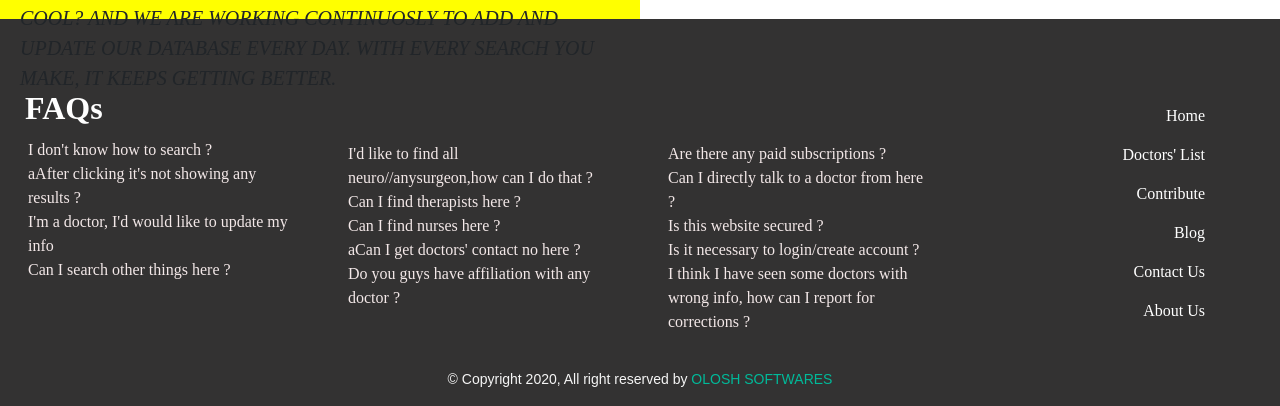
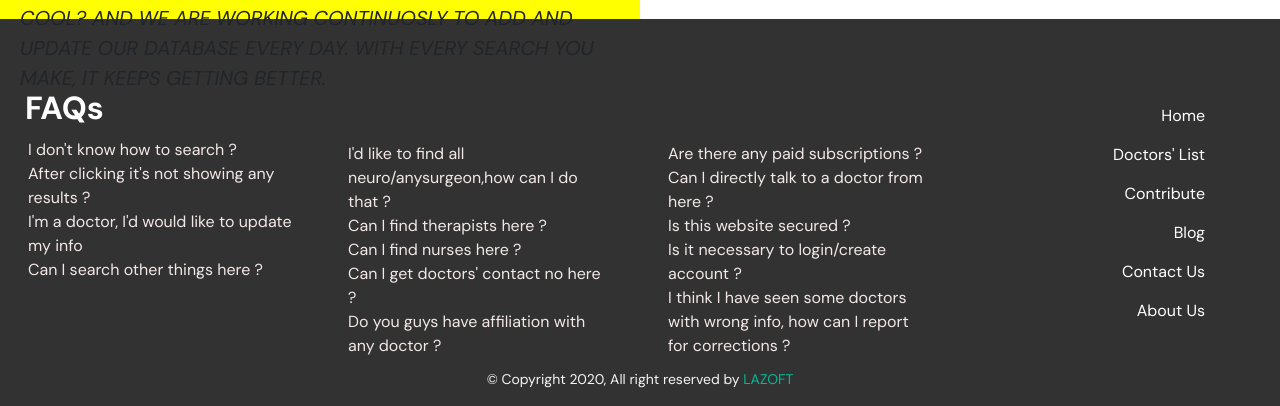
Before and after one commit to lazoft/docfind, a Django app: page / in a window 1280 px wide. Shown: the part 1441-1847 px from the top of the page. Run offline with Django 3.2, Linux system fonts and the light colour scheme; parts of the project's set-up code (start-up, migrations or seed data) failed here and were passed over; some libraries are stand-ins or nearby versions.

Commit message:
Fix font issue and typos

```diff
--- a/medicalapp/static/medicalapp/listpage.css
+++ b/medicalapp/static/medicalapp/listpage.css
@@ -22,7 +22,7 @@
   padding: 10px 15px;
   text-align: center;
   margin-top: 10px;
-  font-family: "Product Sans";
+  font-family: "DM Sans","Product Sans", sans-serif;
   border-radius: 8px;
 }
 
--- a/medicalapp/static/medicalapp/main.css
+++ b/medicalapp/static/medicalapp/main.css
@@ -4,7 +4,7 @@
 }
 body {
   font-size: 100%;
-  font-family: sans-serif;
+  font-family: "DM Sans", sans-serif;
 }
 
 div,
@@ -70,7 +70,7 @@ a {
 .bglogo p {
   color: #ffd500;
   font-size: 45px;
-  font-family: "Courier New", Courier, monospace;
+  font-family: "DM Sans","Courier New", Courier, monospace;
   font-weight: bold;
   text-transform: uppercase;
 }
@@ -214,7 +214,7 @@ a {
 }
 .footerEnd p {
   color: whitesmoke;
-  font-family: sans-serif;
+  font-family: "DM Sans", sans-serif;
 }
 .footerEnd p a {
   color: rgb(0, 186, 154);
@@ -233,7 +233,7 @@ a {
   padding: 25px;
 }
 .footerContainer .first h2 {
-  font-family: serif;
+  font-family: "DM Sans", sans-serif;
   font-weight: bold;
   color: white;
 }
--- a/medicalapp/static/medicalapp/profile.css
+++ b/medicalapp/static/medicalapp/profile.css
@@ -32,18 +32,18 @@
 
 }
 .desc-container h2{
-    font-family: 'Courier New', Courier, monospace;
+    font-family: "DM Sans",'Courier New', Courier, monospace;
     text-transform: uppercase;
     color: rgb(61, 60, 60);
     margin-top:35px;
 }
 .desc-container p{
-    font-family: serif;
+    font-family: "DM Sans", sans-serif;
     margin-top: 30px;
 
 }
 .desc-container h5{
-    font-family: serif;
+    font-family: "DM Sans", sans-serif;
 }
 .desc-container button{
     margin-top:20px;
--- a/medicalapp/templates/medicalapp/base.html
+++ b/medicalapp/templates/medicalapp/base.html
@@ -18,11 +18,14 @@
   </script>
   <link rel="stylesheet" href="https://pro.fontawesome.com/releases/v5.10.0/css/all.css"
     integrity="sha384-AYmEC3Yw5cVb3ZcuHtOA93w35dYTsvhLPVnYs9eStHfGJvOvKxVfELGroGkvsg+p" crossorigin="anonymous" />
+  <link rel="preconnect" href="https://fonts.googleapis.com">
+  <link rel="preconnect" href="https://fonts.gstatic.com" crossorigin>
+  <link href="https://fonts.googleapis.com/css2?family=DM+Sans:ital,wght@0,400;0,700;1,400;1,700&display=swap" rel="stylesheet">
 
 
 </head>
 
-<body style="font-family: 'Product Sans', serif;">
+<body style="font-family: 'DM Sans', sans-serif;">
 
 
 
@@ -34,12 +37,12 @@
       <div class="first">
         <h2>FAQs</h2>
         <p>I don't know how to search ? <br>
-          aAfter clicking it's not showing any results ? <br> I'm a doctor, I'd would like to update my info <br>
+          After clicking it's not showing any results ? <br> I'm a doctor, I'd would like to update my info <br>
           Can I search other things here ?</p>
       </div>
       <div class="second">
-        <p>I'd like to find all neuro//anysurgeon,how can I do that ? <br>
-          Can I find therapists here ? <br>Can I find nurses here ? <br> aCan I get doctors' contact no here ? <br> Do you guys have affiliation with any doctor ?</p>
+        <p>I'd like to find all neuro/anysurgeon,how can I do that ? <br>
+          Can I find therapists here ? <br>Can I find nurses here ? <br> Can I get doctors' contact no here ? <br> Do you guys have affiliation with any doctor ?</p>
       </div>
       <div class="third">
         <p>Are there any paid subscriptions ? <br>
@@ -56,7 +59,7 @@
       </div>
     </div>
     <div class="footerEnd">
-      <small><p>&copy; Copyright 2020, All right reserved by  <a href="https://github.com/0l0sh-n3twork">OLOSH SOFTWARES</a> </p>
+      <small><p>&copy; Copyright 2020, All right reserved by  <a href="https://github.com/lazoft">LAZOFT</a> </p>
         </small>
     </div>
   </section>
--- a/medicalapp/templates/medicalapp/listbase.html
+++ b/medicalapp/templates/medicalapp/listbase.html
@@ -21,7 +21,7 @@
     integrity="sha384-AYmEC3Yw5cVb3ZcuHtOA93w35dYTsvhLPVnYs9eStHfGJvOvKxVfELGroGkvsg+p" crossorigin="anonymous" />
 </head>
 
-<body style="font-family: 'Product Sans', serif;">
+<body style="font-family: 'DM Sans','Product Sans', sans-serif;">
 
 
           {% block content %}
@@ -31,7 +31,7 @@
   <div style="text-align: center;">
     {% if is_paginated %}
         {% if page_obj.has_previous %}
-            <a class="btn btn-outline-primary mb-4" href="?page=1">Latest</a>
+            <a class="btn btn-outline-primary mb-4" href="?page=1">Go To Start</a>
             <a class="btn btn-outline-secondary mb-4" href="?page={{page_obj.previous_page_number}}">
                 <i class="fa fa-angle-left" aria-hidden="true"></i> <span class="pl-.5">Previous</span>
             </a>
@@ -49,7 +49,7 @@
             <a class="btn btn-outline-secondary mb-4" href="?page={{page_obj.next_page_number}}">
                 <span class="pr-.5">Next</span> <i class="fa fa-angle-right" aria-hidden="true"></i>
             </a>
-            <a class="btn btn-outline-primary mb-4" href="?page={{page_obj.paginator.num_pages}}">Oldest</a>
+            <a class="btn btn-outline-primary mb-4" href="?page={{page_obj.paginator.num_pages}}">Go To End</a>
         {% endif %}
 
     {% endif %}
```
Also changed, not shown: medicalapp/templates/medicalapp/doctors_list.html (line endings or trailing spaces).
